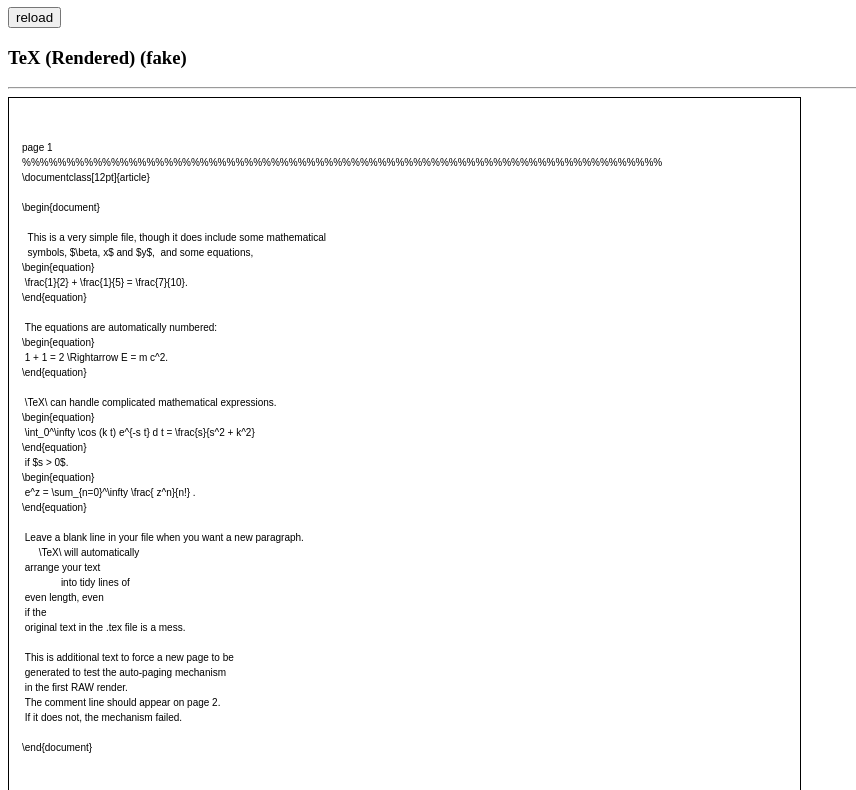
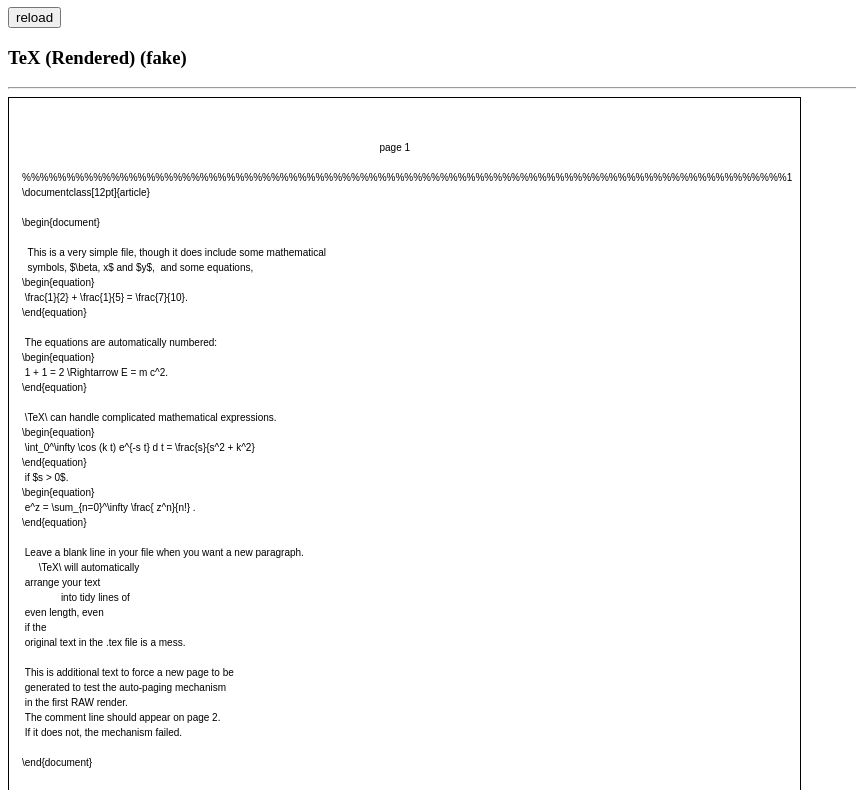
Before and after one commit to jlettvin/TeX, a plain HTML site: page index.html in a window 1280 px wide. Shown: the part 73-863 px from the top of the page, without its empty margins (0-856 px from the left). Drawn offline with Linux system fonts and the light colour scheme.

Commit message:
Version 21

```diff
--- a/index.html
+++ b/index.html
@@ -5,10 +5,10 @@
     <link   type="image/x-icon" href="/img/BBKtm.png" rel="icon" />
     <script type="text/javascript"  src="js/TeX.js"></script>
   </head>
-  <body><h1>TeX.js Version 20</h1></body>
+  <body><h1>TeX.js Version 21</h1></body>
 	<script type="text/javascript">
 	document.main (document.HEREDOC(function() {/*
-%%%%%%%%%%%%%%%%%%%%%%%%%%%%%%%%%%%%%%%%%%%%%%%%%%%%%%%%%%%%%%%%%%%%%%%%
+%%%%%%%%%%%%%%%%%%%%%%%%%%%%%%%%%%%%%%%%%%%%%%%%%%%%%%%%%%%%%%%%%%%%%%%%%%%%%%%%%%%%%%1
 \documentclass[12pt]{article}
 
 \begin{document}
@@ -67,10 +67,7 @@
 
 
 
-
-
-
-%%%%%%%%%%%%%%%%%%%%%%%%%%%%%%%%%%%%%%%%%%%%%%%%%%%%%%%%%%%%%%%%%%%%%%%%
+%%%%%%%%%%%%%%%%%%%%%%%%%%%%%%%%%%%%%%%%%%%%%%%%%%%%%%%%%%%%%%%%%%%%%%%%%%%%%%%%%%%%%%2
 */}));
 	</script>
 </html>
--- a/js/TeX.js
+++ b/js/TeX.js
@@ -1,18 +1,19 @@
 'use strict'
-
 
 window.onload = (function (win, doc) {
 
+	// Control variables
 	var paper    = { width: 785, height: 969 };
 	var margin   = { top: 50, bottom: 10, left: 10, right: 10 };
 	var border   = { top:  0, bottom:  0, left:  0, right:  0 };
 	var padding  = { top:  0, bottom:  3, left:  0, right:  0 };
+	var font     = { size: 12, face: 'Arial' };
+	var page     = { number: 0, numbers: true, canvas: null, ctx: null, align: 'C' };
+	var line     = { height: font.size + padding.top + padding.bottom, text: '' };
 	var offset   = { X: 0, Y: 0 };
-	var font     = { size: 12, face: 'Arial' };
-	var page     = { number: 0, numbers: true, canvas: null, ctx: null };
-	var line     = { height: font.size + padding.top + padding.bottom, text: '' };
 
 	// -------------------------------------------------------------------------
+	// Enable multi-line strings in older versions of ECMAscript (javascript)
 	doc.HEREDOC = doc.HEREDOC || function (f) {
 		return f.toString().split('\n').slice(1,-1).join('\n').normalize('NFC');
 	}; // HEREDOC
@@ -43,7 +44,7 @@ window.onload = (function (win, doc) {
 
 			raw (source);
 		}
-	}; // TeX
+	}; // doc.main
 
 	// -------------------------------------------------------------------------
 	// Interpret and render the TeX source.
@@ -61,7 +62,7 @@ window.onload = (function (win, doc) {
 				newPage ();
 			}
 		}
-	};
+	};  // TeX (content)
 
 	// -------------------------------------------------------------------------
 	// Display the source code being rendered.
@@ -69,28 +70,29 @@ window.onload = (function (win, doc) {
 		var target           = doc.createElement ('pre');
 		target.innerHTML     = content;
 		doc.body.appendChild (target);
-	};
+	};  // raw (content)
 
 	// -------------------------------------------------------------------------
 	// Create a new canvas and return it to be filled.
 	var newPage = function () {
-		page.canvas        = doc.createElement ('canvas');
+		var td             = doc.createElement      ('td'    );
+		var tr             = doc.createElement      ('tr'    );
+		var table          = doc.createElement      ('table' );
+
+		page.canvas        = doc.createElement      ('canvas');
 		page.ctx           = page.canvas.getContext ('2d');
-		var td             = doc.createElement ('td'    );
-		var tr             = doc.createElement ('tr'    );
-		var table          = doc.createElement ('table' );
 		table.setAttribute ('style', 'border: 1px solid black');
 
 		offset.X      = margin.left + border.left + padding.left;
 		offset.Y      = margin.top  + border.top  + padding.top;
-		page.ctx.font = '' + font.size + 'px ' + font.face;
+		page.ctx.font = ''          + font.size   + 'px '       + font.face;
 		page.number   = page.number + 1;
 
 		// Letter-size paper
 		page.canvas.width        = paper. width;
 		page.canvas.height       = paper.height;
-		page.canvas.setAttribute ("id", "page." + page.number);
-		page.canvas.setAttribute ("class", "page");
+		page.canvas.setAttribute ("id"   , "page." + page.number);
+		page.canvas.setAttribute ("class", "page"               );
 
 		td      .appendChild (page.canvas);
 		tr      .appendChild (td);
@@ -98,13 +100,17 @@ window.onload = (function (win, doc) {
 		doc.body.appendChild (table);
 
 		if (page.numbers) {
-			var pageNumber = "page " + page.number;
-			page.ctx.fillText (pageNumber, offset.X, offset.Y + padding.top);
-			offset.Y = offset.Y + line.height;
+			var pageNumber    = "page " + page.number;
+			var X             =  0;
+			var pWidth        = 50;  // Text width of pageNumber (faked)
+			if      (page.align == 'C') { X = (paper.width - pWidth) / 2; }
+			else if (page.align == 'R') { X =  paper.width - pWidth;      }
+			else                        { X =  offset.X;                  }
+			page.ctx.fillText (pageNumber, X, offset.Y + padding.top);
+			offset.Y          = offset.Y + 2 * line.height;
 		}
 
 		return page.canvas;
-	};
-
+	};  // newPage ()
 
 })(window, document);
```
